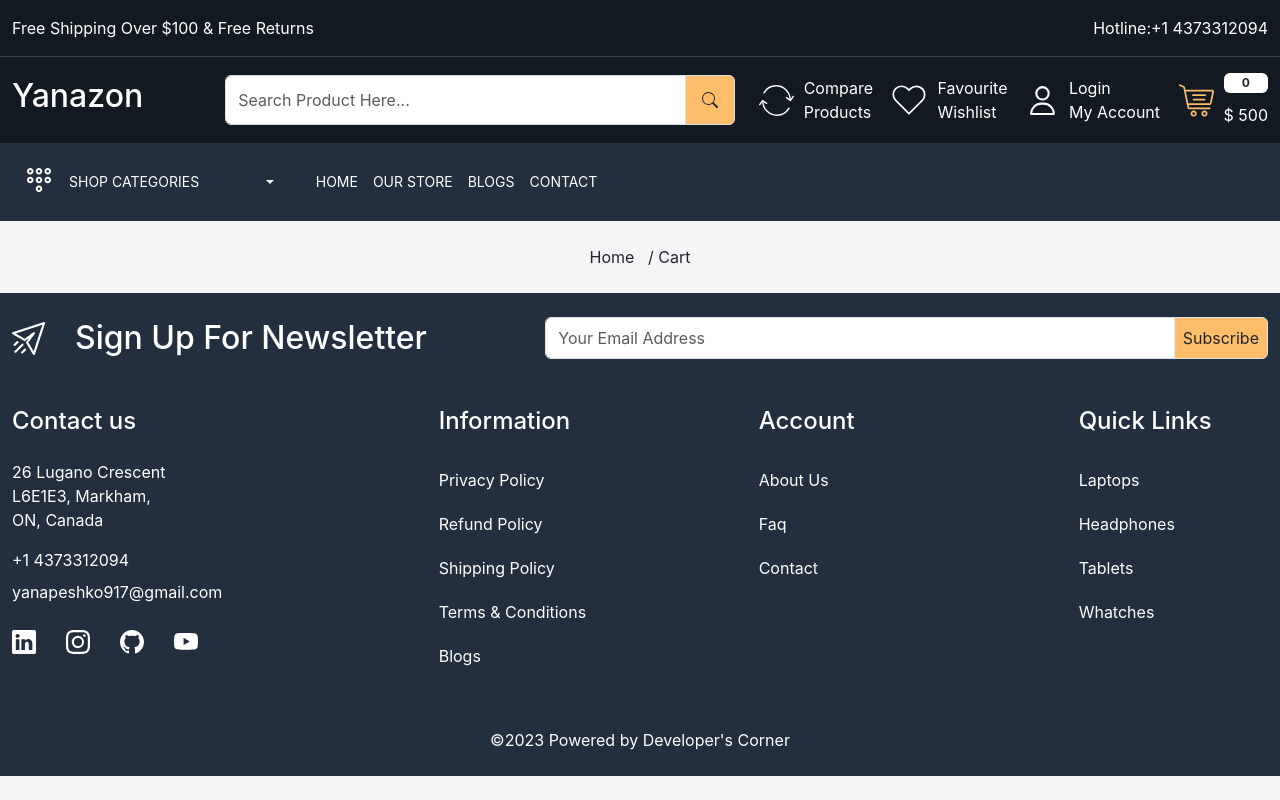
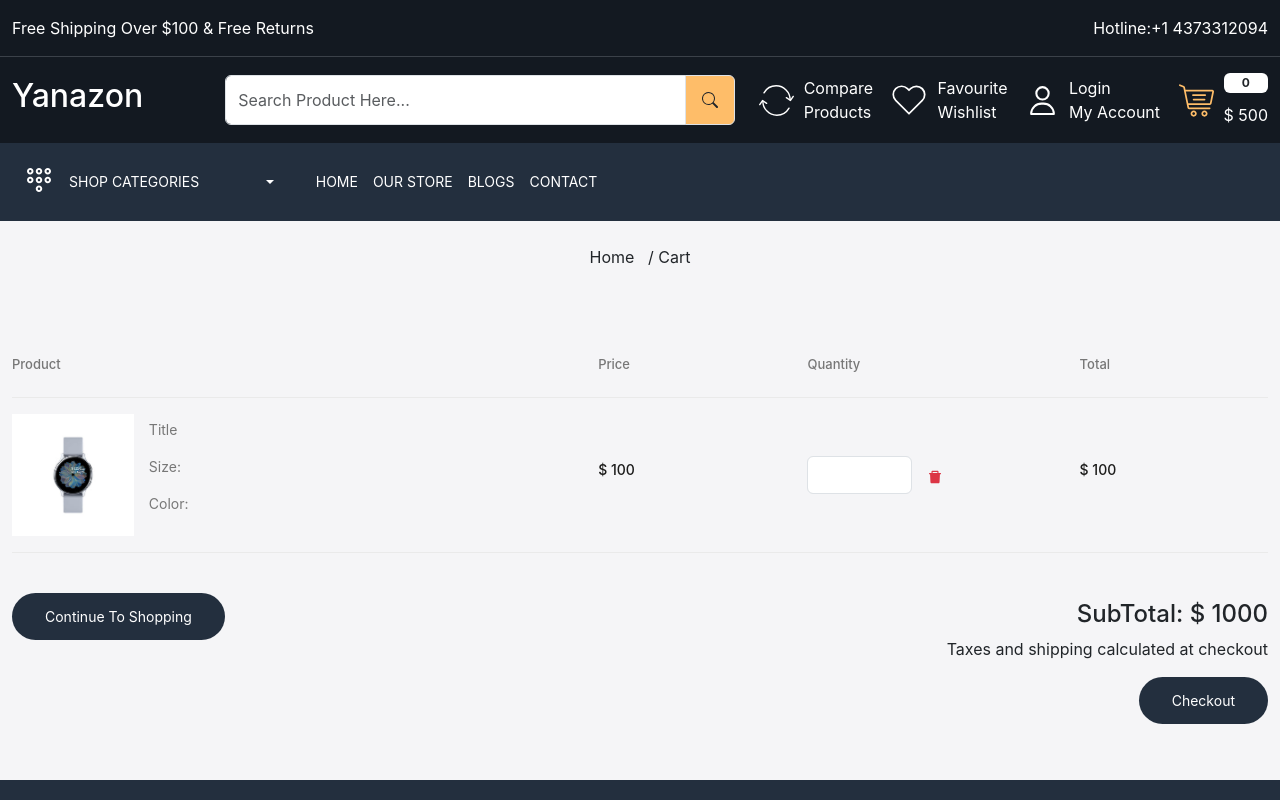
Before and after one commit to yanapeshko/web-shop, a React (Create React App) app: page /cart in a window 1280 px wide. Shown: the top 800 px of the page. Built offline with nearby package versions, Linux system fonts and the light colour scheme.

Commit message:
added Cart page

```diff
--- a/src/App.css
+++ b/src/App.css
@@ -675,3 +675,34 @@
   color: var(--color-777777);
 }
 /* Main Product End */
+
+/* Cart Page */
+.cart-header,
+.cart-data {
+  border-bottom: 1px solid #eaeaea;
+}
+.cart-header h4 {
+  font-size: 13px;
+  color: var(--color-777777);
+}
+.cart-col-1 {
+  width: 40%;
+}
+.cart-col-1 p {
+  color: var(--color-777777);
+  font-size: 14px;
+}
+.cart-col-2 {
+  width: 10%;
+}
+.cart-col-3 {
+  width: 15%;
+}
+.cart-col-4 {
+  width: 15%;
+}
+.cart-data h5.price {
+  font-size: 14px;
+  color: var(--color-1c1c1b);
+}
+/* Cart Page End */
--- a/src/pages/Cart.jsx
+++ b/src/pages/Cart.jsx
@@ -1,13 +1,77 @@
 import React from "react";
+import { AiFillDelete } from "react-icons/ai";
+import { Link } from "react-router-dom";
 
 import BreadCrumb from "../components/BreadCrumb";
 import Meta from "../components/Meta";
+import watch from "../images/watch.jpg";
 
 const Cart = () => {
   return (
     <>
       <Meta title={"Cart"} />
       <BreadCrumb title="Cart" />
+      <section className="cart-wrapper home-wrapper-2 py-5">
+        <div className="container-xxl">
+          <div className="row">
+            <div className="col-12">
+              <div className="cart-header d-flex justify-content-between align-items-center py-3">
+                <h4 className="cart-col-1">Product</h4>
+                <h4 className="cart-col-2">Price</h4>
+                <h4 className="cart-col-3">Quantity</h4>
+                <h4 className="cart-col-4">Total</h4>
+              </div>
+              <div className="cart-data d-flex justify-content-between align-items-center py-3 mb-2">
+                <div className="cart-col-1 d-flex align-items-center gap-15">
+                  <div className="w-25">
+                    <img className="img-fluid" src={watch} alt="product" />
+                  </div>
+                  <div className="w-75">
+                    <p>Title</p>
+                    <p>Size:</p>
+                    <p>Color:</p>
+                  </div>
+                </div>
+                <div className="cart-col-2">
+                  <h5 className="price">$ 100</h5>
+                </div>
+                <div className="cart-col-3 d-flex align-items-center gap-15">
+                  <div>
+                    <input
+                      className="form-control"
+                      type="number"
+                      name=""
+                      min={1}
+                      max={10}
+                      id=""
+                    />
+                  </div>
+                  <div>
+                    <AiFillDelete className="text-danger" />
+                  </div>
+                </div>
+                <div className="cart-col-4">
+                  <h5 className="price">$ 100</h5>
+                </div>
+              </div>
+            </div>
+            <div className="col-12 py-2 mt-4">
+              <div className="d-flex justify-content-between align-items-baseline">
+                <Link className="button" to="/product">
+                  Continue To Shopping
+                </Link>
+                <div className="d-flex flex-column align-items-end">
+                  <h4>SubTotal: $ 1000</h4>
+                  <p>Taxes and shipping calculated at checkout</p>
+                  <Link className="button" to="/checkout">
+                    Checkout
+                  </Link>
+                </div>
+              </div>
+            </div>
+          </div>
+        </div>
+      </section>
     </>
   );
 };
```
